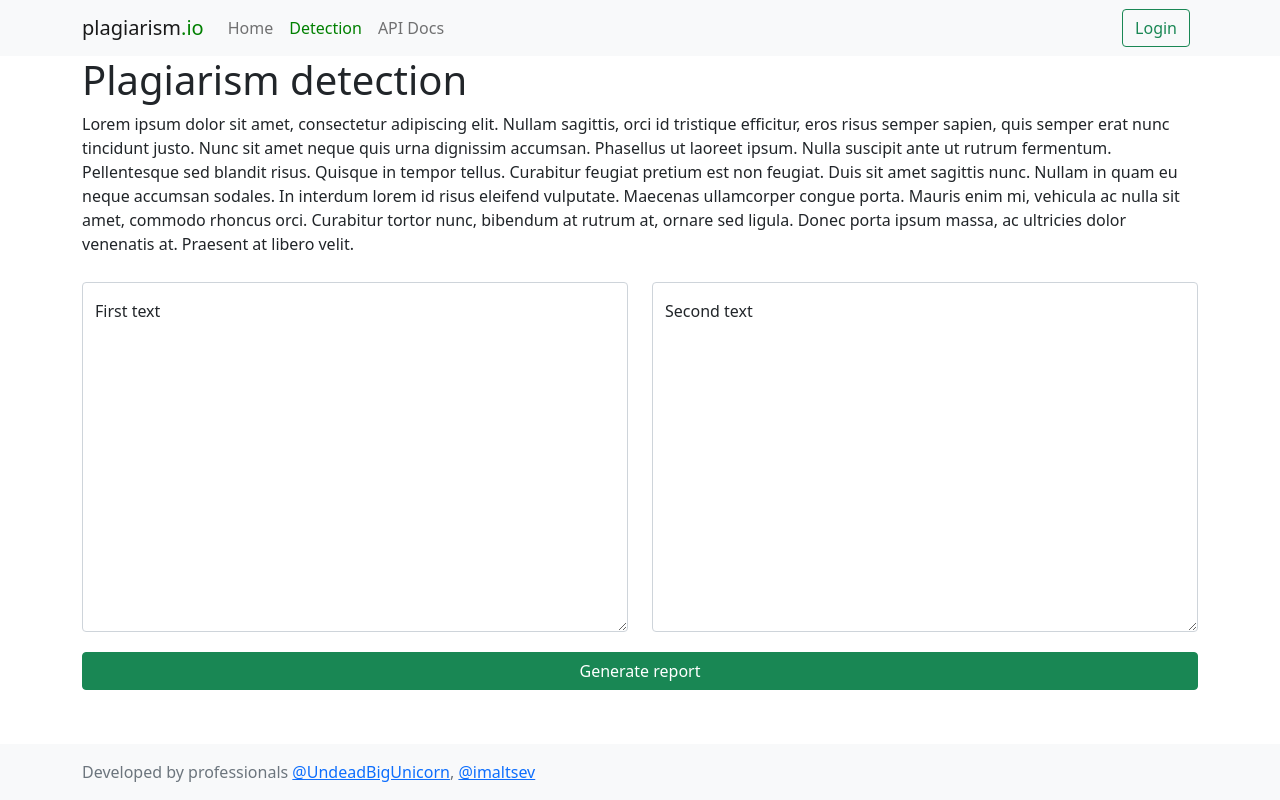
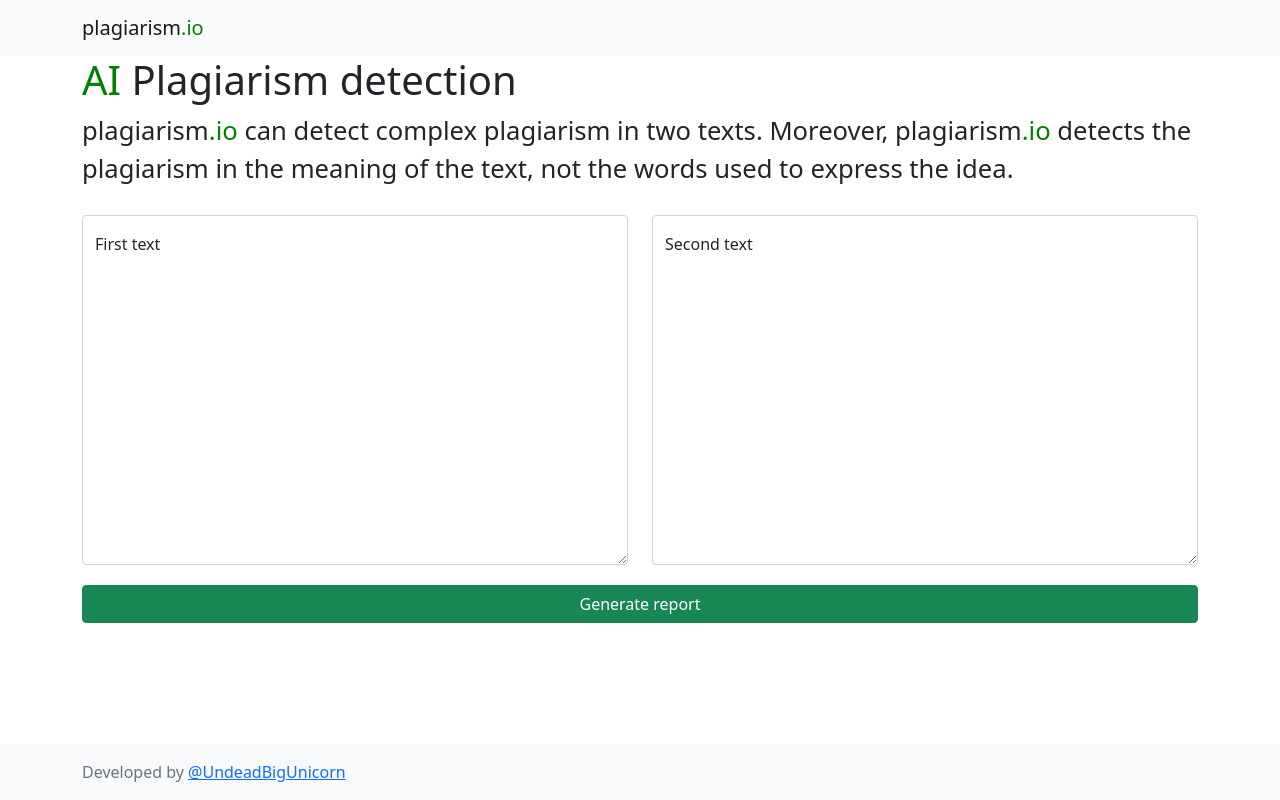
Before and after one commit to funnyPhani/plagiarism, a Python web app: template plagiarism_service/src/main/resources/templates/index.html in a window 1280 px wide. Run offline with Jinja, Linux system fonts and the light colour scheme; the template is opened without the code that fills it, so the values that code supplies are empty.

Commit message:
improve template

```diff
--- a/plagiarism_service/src/main/resources/static/app.js
+++ b/plagiarism_service/src/main/resources/static/app.js
@@ -13,14 +13,14 @@ $(function() {
         }
     }
 
-    function generate_main_progres_bar(data) {
+    function generate_main_progress_bar(data) {
         let plagiarismPercent = to_percents(data.plagiarismLevel);
 
         let html = `
 				<h2>Plagiarism level</h2>
 				<div class="progress" style="height: 50px;">
 					<div class="progress-bar ${percent_to_color_class(plagiarismPercent)}" role="progressbar"
-						style="width: ${plagiarismPercent}%;" aria-valuenow="${plagiarismPercent}"
+						style="width: ${plagiarismPercent > 10? plagiarismPercent: 100}%;" aria-valuenow="${plagiarismPercent}"
 						aria-valuemin="0" aria-valuemax="100">
 					${plagiarismPercent}%
 					</div>
@@ -29,8 +29,8 @@ $(function() {
     }
 
 
-    function generate_hight_batches(text_A, text_B, data) {
-        $('#report').append(`<br><h2>Hight plagiarism batches</h2>`);
+    function generate_high_plagiarism_batches(text_A, text_B, data) {
+        $('#report').append(`<br><h2>Parts with high plagiarism level</h2>`);
         data.highlights.forEach(function(elem) {
             let plagiarismPercent = to_percents(elem.plagiarismLevel);
 
@@ -93,10 +93,12 @@ $(function() {
 
 
     function generate_report(text_A, text_B, data) {
-        $('#report').html('');
-        generate_main_progres_bar(data);
-        generate_hight_batches(text_A, text_B, data);
-        generate_full_text_highlights(text_A, text_B, data);
+
+        generate_main_progress_bar(data);
+        if (data.highlights.length > 0) {
+            generate_high_plagiarism_batches(text_A, text_B, data);
+            generate_full_text_highlights(text_A, text_B, data);
+        }
     }
 
     function make_request(text_A, text_B){
@@ -113,58 +115,25 @@ $(function() {
             },
             success: function (data) {
                 generate_report(text_A, text_B, data);
+                $('#loading').attr('style', 'display:none !important');
+                $('#generate-button-div').show();
             }
         });
     }
 
 
     $('#generate-button').click(function() {
-        // delete generate button
-        $('#generate-button-div').attr('style', 'display:none !important');
-        //show loading bar
-        $('#loading').show();
-
         let text_A = $('#floatingTextarea1').val();
         let text_B = $('#floatingTextarea2').val();
 
-        make_request(text_A, text_B);
-
-        // REQUEST MINI MOCK
-        // generate_report(
-        //     `Lorem ipsum dolor sit amet, consectetur adipiscing elit. Nullam sagittis, orci id tristique efficitur, eros risus semper sapien, quis semper erat nunc tincidunt justo. Nunc sit amet neque quis urna dignissim accumsan. Phasellus ut laoreet ipsum. Nulla suscipit ante ut rutrum fermentum. Pellentesque sed blandit risus. Quisque in tempor tellus. Curabitur feugiat pretium est non feugiat. Duis sit amet sagittis nunc. Nullam in quam eu neque accumsan sodales. In interdum lorem id risus eleifend vulputate. Maecenas ullamcorper congue porta. Mauris enim mi, vehicula ac nulla sit amet, commodo rhoncus orci. Curabitur tortor nunc, bibendum at rutrum at, ornare sed ligula. Donec porta ipsum massa, ac ultricies dolor venenatis at. Praesent at libero velit.`,
-        //     `Lorem ipsum dolor sit amet, consectetur adipiscing elit. Nullam sagittis, orci id tristique efficitur, eros risus semper sapien, quis semper erat nunc tincidunt justo. Nunc sit amet neque quis urna dignissim accumsan. Phasellus ut laoreet ipsum. Nulla suscipit ante ut rutrum fermentum. Pellentesque sed blandit risus. Quisque in tempor tellus. Curabitur feugiat pretium est non feugiat. Duis sit amet sagittis nunc. Nullam in quam eu neque accumsan sodales. In interdum lorem id risus eleifend vulputate. Maecenas ullamcorper congue porta. Mauris enim mi, vehicula ac nulla sit amet, commodo rhoncus orci. Curabitur tortor nunc, bibendum at rutrum at, ornare sed ligula. Donec porta ipsum massa, ac ultricies dolor venenatis at. Praesent at libero velit.`,
-        //     {
-        //         plagiarismLevel: 0.3742432236671448,
-        //         highlights: [
-        //             {
-        //                 textA: {
-        //                     startIndex: 0,
-        //                     endIndex: 200
-        //                 },
-        //                 textB: {
-        //                     startIndex: 0,
-        //                     endIndex: 200
-        //                 },
-        //                 plagiarismLevel: 0.9999898672103882
-        //             },
-        //             {
-        //                 textA: {
-        //                     startIndex: 301,
-        //                     endIndex: 500
-        //                 },
-        //                 textB: {
-        //                     startIndex: 300,
-        //                     endIndex: 500
-        //                 },
-        //                 plagiarismLevel: 0.7599898672103882
-        //             }
-        //         ]
-        //
-        //     }
-        // );
-
-        $('#loading').attr('style', 'display:none !important');
-        $('#generate-button-div').show();
+        if (text_A.length > 0 && text_B.length> 0) {
+            $('#report').html('');
+            // delete generate button
+            $('#generate-button-div').attr('style', 'display:none !important');
+            //show loading bar
+            $('#loading').show();
+            make_request(text_A, text_B);
+        }
 
     });
 });
--- a/plagiarism_service/src/main/resources/templates/index.html
+++ b/plagiarism_service/src/main/resources/templates/index.html
@@ -14,29 +14,18 @@
 <body>
 <nav class="navbar navbar-expand-lg navbar-light bg-light">
     <div class="container">
-        <a class="navbar-brand" href="#">plagiarism<span style="color: green;">.io</span></a>
+        <a class="navbar-brand" href="/">plagiarism<span style="color: green;">.io</span></a>
         <button class="navbar-toggler" type="button" data-bs-toggle="collapse" data-bs-target="#navbarNav" aria-controls="navbarNav" aria-expanded="false" aria-label="Toggle navigation">
             <span class="navbar-toggler-icon"></span>
         </button>
-        <div class="collapse navbar-collapse" id="navbarNav">
-            <ul class="navbar-nav">
-                <li class="nav-item">
-                    <a class="nav-link" href="#">Home</a>
-                </li>
-                <li class="nav-item">
-                    <a class="nav-link active" href="#" style="color: green;">Detection</a>
-                </li>
-                <li class="nav-item">
-                    <a class="nav-link" href="#">API Docs</a>
-                </li>
-            </ul>
-        </div>
-        <button class="btn btn-outline-success me-2" type="button">Login</button>
     </div>
 </nav>
 <div class="container">
-    <h1>Plagiarism detection</h1>
-    <p>Lorem ipsum dolor sit amet, consectetur adipiscing elit. Nullam sagittis, orci id tristique efficitur, eros risus semper sapien, quis semper erat nunc tincidunt justo. Nunc sit amet neque quis urna dignissim accumsan. Phasellus ut laoreet ipsum. Nulla suscipit ante ut rutrum fermentum. Pellentesque sed blandit risus. Quisque in tempor tellus. Curabitur feugiat pretium est non feugiat. Duis sit amet sagittis nunc. Nullam in quam eu neque accumsan sodales. In interdum lorem id risus eleifend vulputate. Maecenas ullamcorper congue porta. Mauris enim mi, vehicula ac nulla sit amet, commodo rhoncus orci. Curabitur tortor nunc, bibendum at rutrum at, ornare sed ligula. Donec porta ipsum massa, ac ultricies dolor venenatis at. Praesent at libero velit.</p>
+    <h1><span style="color: green;">AI</span> Plagiarism detection</h1>
+    <p style="font-size: 1.6em;">
+        plagiarism<span style="color: green;">.io</span> can detect complex plagiarism in two texts.
+        Moreover, plagiarism<span style="color: green;">.io</span> detects the plagiarism in the meaning of the text, not the words used to express the idea.
+    </p>
     <div class="row align-items-start">
         <div class="col-sm">
             <div class="form-floating">
@@ -76,7 +65,7 @@
 </div>
 <footer class="footer mt-auto py-3 bg-light fixed-bottom">
     <div class="container">
-        <span class="text-muted">Developed by professionals <a href="https://github.com/UndeadBigUnicorn">@UndeadBigUnicorn</a>, <a href="https://github.com/illyamaltsev">@imaltsev</a></span>
+        <span class="text-muted">Developed by <a href="https://github.com/UndeadBigUnicorn">@UndeadBigUnicorn</a></span>
     </div>
 </footer>
 <script src="https://cdn.jsdelivr.net/npm/bootstrap@5.0.0-beta1/dist/js/bootstrap.bundle.min.js" integrity="sha384-ygbV9kiqUc6oa4msXn9868pTtWMgiQaeYH7/t7LECLbyPA2x65Kgf80OJFdroafW" crossorigin="anonymous"></script>
```
Also changed, not shown: 2 other files.
